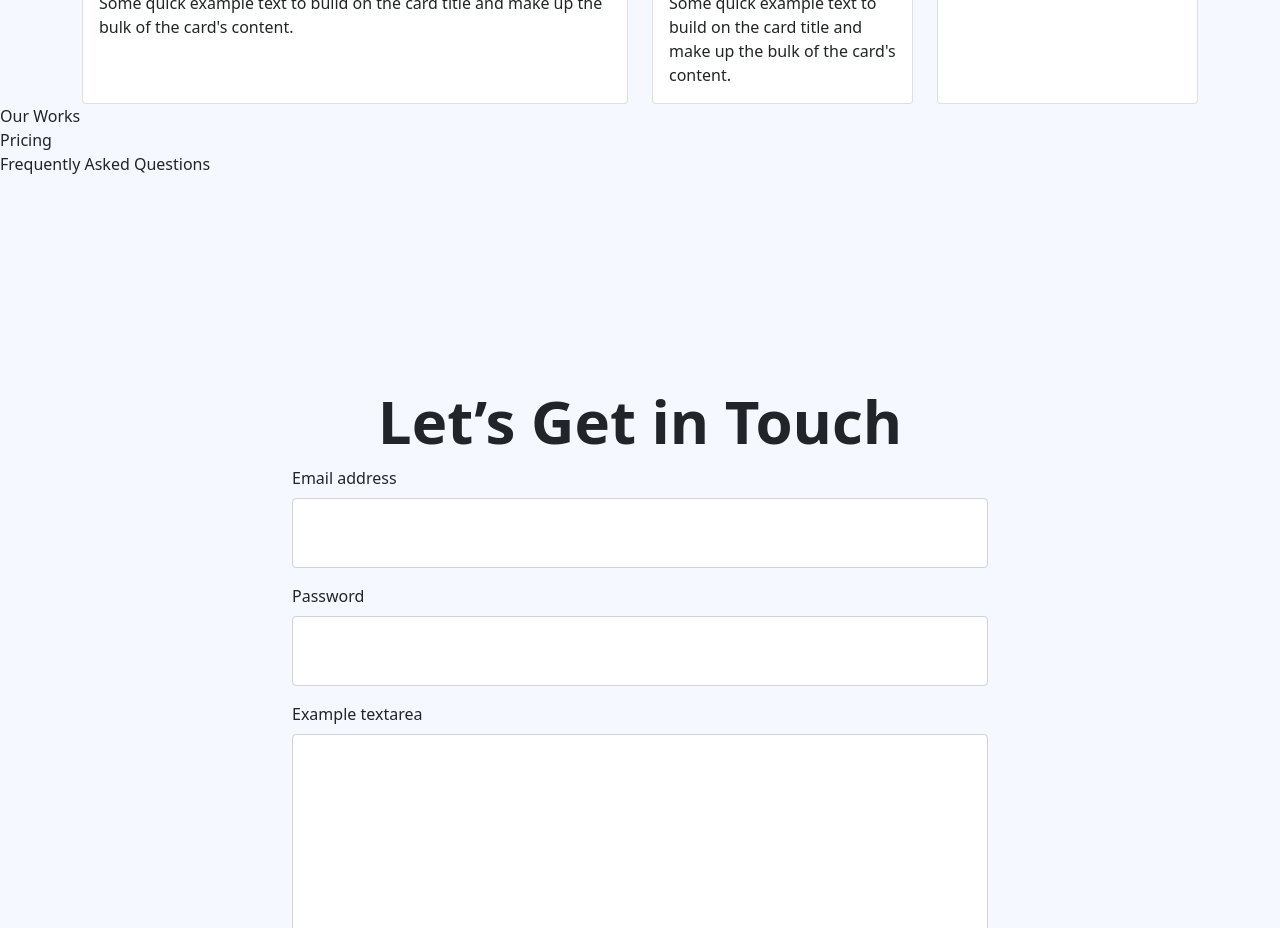
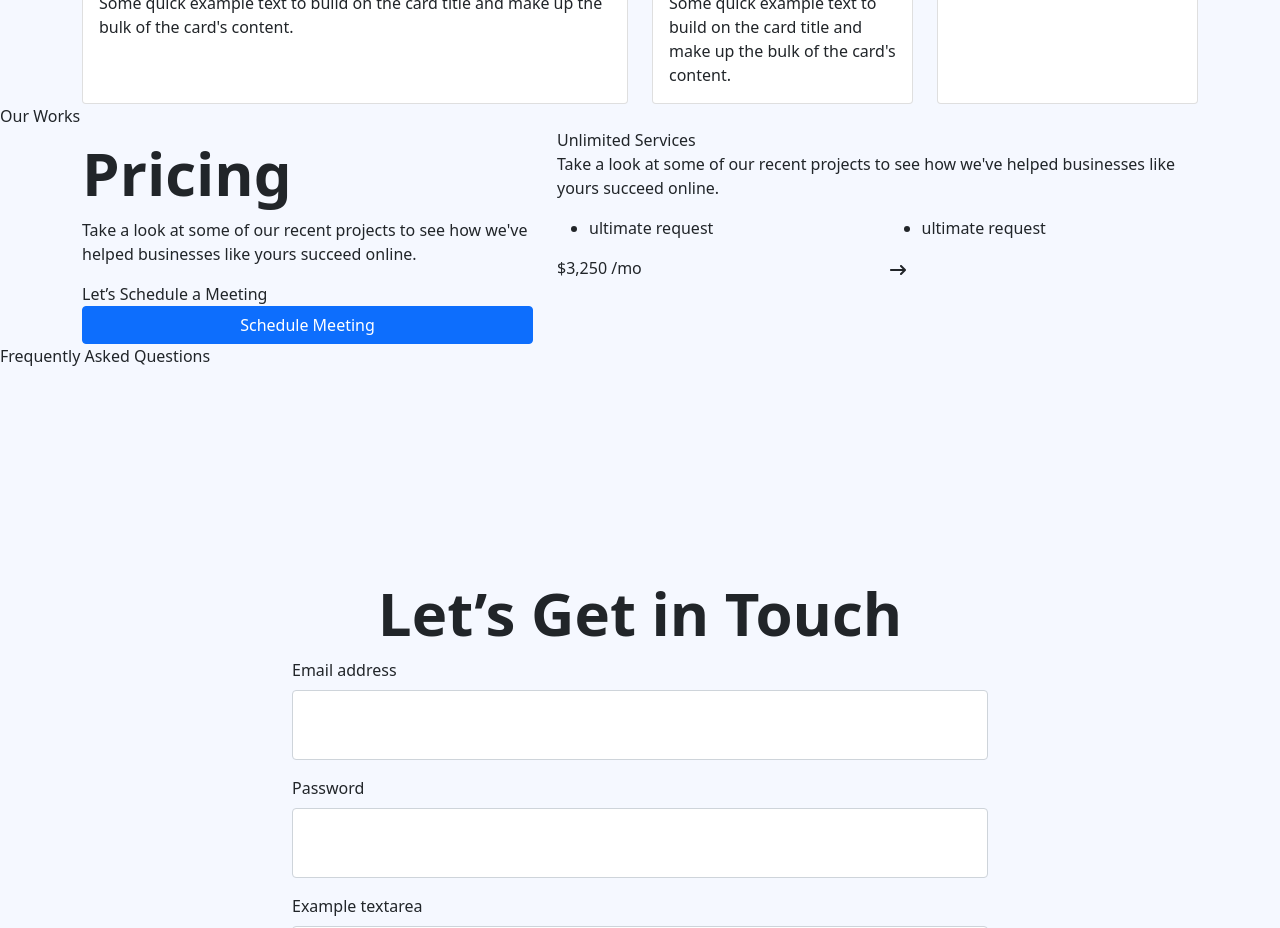
Before and after one commit to rabby-shek/faster-ui-ollyo-assignment, a React (Create React App) app: page / in a window 1280 px wide. Shown: the part 1180-2108 px from the top of the page. Built offline with nearby package versions, Linux system fonts and the light colour scheme.

Commit message:
pricing section structure created

```diff
--- a/src/components/pricing/Pricing.jsx
+++ b/src/components/pricing/Pricing.jsx
@@ -1,11 +1,48 @@
-import React from 'react';
-
+import React from "react";
+import { FaArrowRightLong } from "react-icons/fa6";
 const Pricing = () => {
   return (
-    <div>
-      Pricing
-    </div>
-  )
-}
+    <section className="container pricing">
+      <div className="row">
+        <div className="col-lg-5">
+          <div className="section-title">Pricing</div>
+          <p>
+            Take a look at some of our recent projects to see how we've helped
+            businesses like yours succeed online.
+          </p>
+          <div>
+            <div className="pricing-title">Let’s Schedule a Meeting</div>
+            <button className="btn btn-primary w-100">Schedule Meeting</button>
+          </div>
+        </div>
+        <div className="col-lg-7">
+          <div>Unlimited Services</div>
+          <p>
+            Take a look at some of our recent projects to see how we've helped
+            businesses like yours succeed online.
+          </p>
+          <div className="row">
+            <div className="col-lg-6">
+              <ul>
+                <li>ultimate request</li>
+              </ul>
+            </div>
+            <div className="col-lg-6">
+              <ul>
+                <li>ultimate request</li>
+              </ul>
+            </div>
+          </div>
+          <div className="row">
+            <div className="col-6">$3,250 /mo</div>
+            <div className="col-6">
+              <FaArrowRightLong />
+            </div>
+          </div>
+        </div>
+      </div>
+    </section>
+  );
+};
 
 export default Pricing;
```
